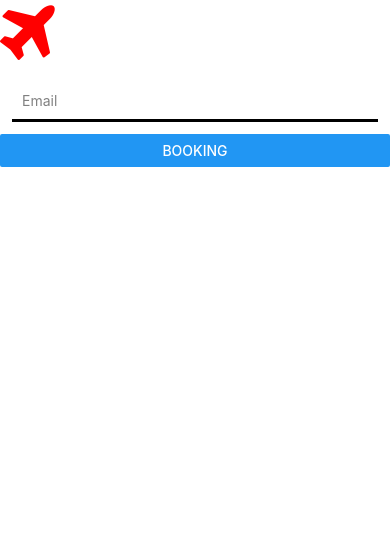
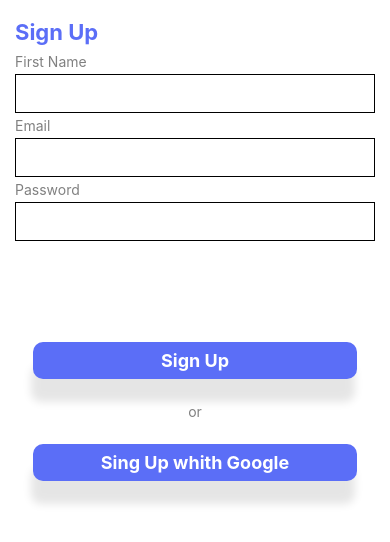
Before and after one commit to BC-MAY-21-RN/kata-05-reservacion-de-vuelos-k5-f22-t3, a React Native app in the folder Reservacion/: screen /Signup in a window 390 px wide. Before the commit this address had no page. Shown: the top 542 px of the page. Built offline with nearby package versions, Linux system fonts and the light colour scheme.

Commit message:
Welcon, update screen home,
Co-authored-by: Vanina <vaniwinnik@gmail.com>
Co-authored-by: Kelly <kejoh07@gmail.com>
Co-authored-by: Alberto <jgonzalez48@ucol.mx>
Co-authored-by: Oscar <oscaravg27@gmail.com>

```diff
--- a/Reservacion/src/components/Button/index.js
+++ /dev/null
@@ -1,22 +0,0 @@
-import React from 'react';
-import { Button, View, Alert, StyleSheet } from 'react-native';
-
-export const ButtonNext = () => {
-    return (
-        <View style={styles.container}>
-            <Button
-                title="Next"
-                //onPress={() => Alert.alert('Simple Button pressed')}
-                color="#5b6ef7"
-                // disabled
-            />
-        </View>
-    )
-}
-
-const styles = StyleSheet.create({
-    container:{
-        width: '70%',
-
-    }
-})
--- /dev/null
+++ b/Reservacion/src/components/ButtonPrimary/index.js
@@ -0,0 +1,40 @@
+import React from 'react';
+import { TouchableOpacity, StyleSheet, Text } from 'react-native';
+
+export const ButtonPrimary = (props) => {
+    const { onPress, text} =props;
+    return (
+        <TouchableOpacity onPress = { onPress }
+            style={styles.containerTouch}>
+            <Text style={styles.text}>
+                {text}
+            </Text>
+        </TouchableOpacity>
+    )
+}
+
+const styles = StyleSheet.create({
+    containerTouch:{
+        alignSelf:'center',
+        width: '90%',
+        backgroundColor: "#5b6ef7",
+        borderRadius: 10,
+        marginVertical: 20,
+        marginHorizontal: 20,
+        padding: 5,
+        shadowOffset: {
+            width: -2,
+            height: 23,
+        },
+        shadowOpacity: 0.1,
+        shadowRadius: 8,
+        elevation: 20,
+    },
+    text:{
+        alignSelf:'center',
+        color: 'white',
+        fontSize: 18,
+        fontWeight: 'bold',
+        margin: 3,
+    }
+})
--- a/Reservacion/src/components/InputText/index.js
+++ b/Reservacion/src/components/InputText/index.js
@@ -1,13 +1,16 @@
 import { StyleSheet, TextInput, View } from 'react-native'
 import React from 'react'
 
-export const InputText = () => {
+export const InputText = (props) => {
+
+  const { text } = props
   return (
     <View>
       <TextInput
-        placeholder="Email"
+        placeholder={text}
         placeholderTextColor={'grey'}
         style={styles.input}
+
       />
     </View>
   )
--- /dev/null
+++ b/Reservacion/src/components/TextPrimary/index.js
@@ -0,0 +1,25 @@
+import React from 'react';
+import { StyleSheet, Text } from 'react-native';
+
+export const TextPrimary = (props) => {
+    const {text, color, fontSize, align } = props;
+    return (
+            <Text style={{
+                ...styles.text,
+                color: color,
+                fontSize: fontSize,
+                alignSelf: align,
+                }}
+            >
+                {text}
+            </Text>
+    )
+}
+
+const styles = StyleSheet.create({
+    text:{
+        fontWeight: 'bold',
+        marginVertical: 4,
+        marginHorizontal: 0
+    }
+})
--- /dev/null
+++ b/Reservacion/src/components/TextSecond/index.js
@@ -0,0 +1,24 @@
+import React from 'react';
+import { StyleSheet, Text } from 'react-native';
+
+export const TextSecond = (props) => {
+    const {text, color, fontSize, align } = props;
+    return (
+            <Text style={{
+                ...styles.text,
+                color: color,
+                fontSize: fontSize,
+                alignSelf: align,
+                }}
+            >
+                {text}
+            </Text>
+    )
+}
+
+const styles = StyleSheet.create({
+    text:{
+        marginVertical: 4,
+        marginHorizontal: 0
+    }
+})
--- a/Reservacion/src/navigation/Navigation.js
+++ b/Reservacion/src/navigation/Navigation.js
@@ -2,6 +2,9 @@ import React from 'react';
 import {createNativeStackNavigator} from '@react-navigation/native-stack';
 import { HomeScreen } from '../screens/HomeScreen';
 import { BookingScreen } from '../screens/BookingScreen';
+import { SignupScreen } from '../screens/SignupScreen'
+import { MyFlightsScreen } from '../screens/MyFlightsScreen';
+
 
 const Stack = createNativeStackNavigator();
 
@@ -10,6 +13,8 @@ export const Navigation = () => {
     <Stack.Navigator screenOptions={{headerShown: false}}>
       <Stack.Screen name="Home" component={HomeScreen} />
       <Stack.Screen name="Booking" component={BookingScreen} />
+      <Stack.Screen name="Signup" component={SignupScreen} />
+      <Stack.Screen name="Myflight" component={MyFlightsScreen} />
     </Stack.Navigator>
   );
-};
+}
--- a/Reservacion/src/screens/BookingScreen.js
+++ b/Reservacion/src/screens/BookingScreen.js
@@ -1,14 +1,29 @@
 import React from 'react';
 import { View, StyleSheet } from 'react-native';
-import { ButtonNext } from '../components/Button/index';
-import Icon from 'react-native-vector-icons/FontAwesome';
+import { ButtonPrimary } from '../components/ButtonPrimary/index';
+import Icon from 'react-native-vector-icons/FontAwesome5';
+import { TextPrimary } from '../components/TextPrimary/index';
+import { InputText } from '../components/InputText';
 
 export const BookingScreen = ({navegation}) => {
   return (
     <View style={styles.container}>
-        <Icon name="plane" size={50} color="#5b6ef7"/>
+         <Icon name="angle-left" size={25} color="#5b6ef7"/>
+
+
+        <View style={styles.containerText}>
+        <TextPrimary
+            text={'Where are you now'}
+            color={'black'}
+            fontSize={40}
+            align={'center'}
+            />
+        </View>
+        <InputText text={'Select location'}/>
         <View style={styles.containerButton}>
-            <ButtonNext />
+          <ButtonPrimary
+            onPress={() => navigation.navigate('Booking')}
+            text={"Login"}/>
         </View>
     </View>
   );
@@ -16,12 +31,12 @@ export const BookingScreen = ({navegation}) => {
 
 const styles = StyleSheet.create({
     container:{
+      backgroundColor: 'white',
       height: '100%',
-      backgroundColor: 'white',
+      paddingHorizontal: 22,
     },
     containerButton:{
       pasition: 'absolute',
-      top:'80%',
-      left:'11%',
+      top:'40%',
     }
 })
--- a/Reservacion/src/screens/HomeScreen.js
+++ b/Reservacion/src/screens/HomeScreen.js
@@ -1,25 +1,49 @@
 import React from 'react';
-import { View, StyleSheet, Button } from 'react-native';
-import Icon from 'react-native-vector-icons/FontAwesome';
-import { InputText } from '../components/InputText/index';
-import { ButtonNext } from '../components/Button';
+import { View, StyleSheet, TextInput } from 'react-native';
+import { ButtonPrimary } from '../components/ButtonPrimary/index';
+import { TextPrimary } from '../components/TextPrimary/index';
+import { TextSecond } from '../components/TextSecond';
 
 export const HomeScreen = ({navigation}) => {
+  const [text, onChangeText] = React.useState("Useless Text");
+  const [number, onChangeNumber] = React.useState(null);
+
   return (
     <View style={styles.container}>
-        <Icon name="plane" size={70} color="red"/>
-        <InputText />
-        <Button
-            title="Booking"
+
+        <View style={styles.content}>
+          <TextPrimary
+            text={'Welcome'}
+            color={'black'}
+            fontSize={60}
+            align={'center'}
+            />
+          <ButtonPrimary
             onPress={() => navigation.navigate('Booking')}
-      />
+            text={"Login"}/>
+          <TextSecond
+            text={'or'}
+            color={'grey'}
+            fontSize={14}
+            align={'center'}
+          />
+          <ButtonPrimary
+            onPress={() => navigation.navigate('Signup')}
+            text={"Sing Up"}/>
+        </View>
+
     </View>
   );
 };
 
 const styles = StyleSheet.create({
     container:{
+      backgroundColor: 'white',
       height: '100%',
-      backgroundColor: 'white',
+      padding: 15,
+    },
+    content:{
+      pasition: 'absolute',
+      top:'28%',
     }
 })
--- /dev/null
+++ b/Reservacion/src/screens/MyFlightsScreen.js
@@ -0,0 +1,14 @@
+import React from 'react';
+import { View, StyleSheet, TextInput } from 'react-native';
+import { ButtonPrimary } from '../components/ButtonPrimary/index';
+import { TextPrimary } from '../components/TextPrimary/index';
+import { TextSecond } from '../components/TextSecond';
+
+export const MyFlightsScreen = ({navigation}) => {
+
+
+
+
+
+
+};
--- /dev/null
+++ b/Reservacion/src/screens/SignupScreen.js
@@ -0,0 +1,88 @@
+import React from 'react';
+import { View, StyleSheet, TextInput, Text } from 'react-native';
+import { ButtonPrimary } from '../components/ButtonPrimary/index';
+import { TextPrimary } from '../components/TextPrimary/index';
+import { TextSecond } from '../components/TextSecond';
+
+
+export const SignupScreen = ({navigation}) => {
+  const [text, onChangeText] = React.useState();
+  const [number, onChangeNumber] = React.useState(null);
+
+  return (
+    <View style={styles.container}>
+
+        <TextPrimary
+          text={'Sign Up'}
+          color={'#5b6ef7'}
+          fontSize={22}
+        />
+
+        {/* ----------------------------- */}
+
+        <TextSecond
+            text={'First Name'}
+            color={'grey'}
+            fontSize={14}
+        />
+        <TextInput
+            placeholderTextColor={'grey'}
+            style={styles.input}
+            onChangeText={onChangeNumber}
+        />
+
+        <TextSecond
+            text={'Email'}
+            color={'grey'}
+            fontSize={14}
+        />
+        <TextInput
+            placeholderTextColor={'grey'}
+            style={styles.input}
+            onChangeText={onChangeNumber}
+        />
+        <TextSecond
+            text={'Password'}
+            color={'grey'}
+            fontSize={14}
+        />
+        <TextInput
+            placeholder={text}
+            placeholderTextColor={'grey'}
+            style={styles.input}
+            onChangeText={onChangeNumber}
+        />
+        <View style={styles.content}>
+          <ButtonPrimary
+            onPress={() => navigation.navigate('Booking')}
+            text={"Sign Up"}/>
+          <TextSecond
+            text={'or'}
+            color={'grey'}
+            fontSize={14}
+            align={'center'}
+          />
+          <ButtonPrimary
+            onPress={() => navigation.navigate('Booking')}
+            text={"Sing Up whith Google"}/>
+        </View>
+
+    </View>
+  );
+};
+
+const styles = StyleSheet.create({
+    container:{
+      backgroundColor: 'white',
+      height: '100%',
+      padding: 15,
+    },
+    content:{
+      pasition: 'absolute',
+      top:'10%',
+    },
+    input:{
+        borderWidth: 1,
+        padding: 10,
+    }
+})
```
